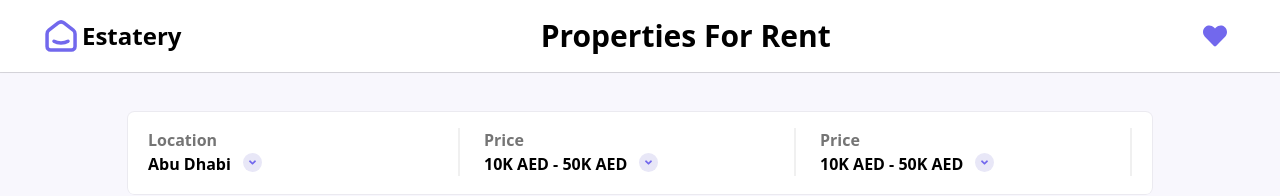
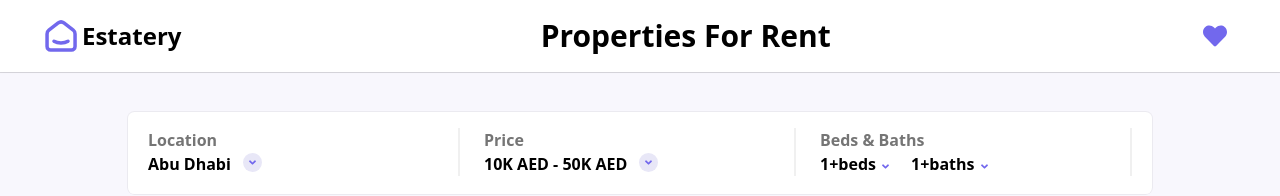
Before and after one commit to pscode22/Real-Estate, a React (Vite) app: page / in a window 1280 px wide. Shown: the top 196 px of the page. Built offline with nearby package versions, Linux system fonts and the light colour scheme.

Commit message:
Beds and baths select

```diff
--- a/src/components/beds-bath.tsx
+++ b/src/components/beds-bath.tsx
@@ -1,9 +1,132 @@
-import React from 'react'
+import { useSearchSettings } from '@/context/app.ctx';
+import { useState } from 'react';
+import { FaAngleDown, FaAngleUp } from 'react-icons/fa';
+import DropdownBox from './ui/dropdown-box';
+import { data } from './lib/data';
+
+type TBlockProps = {
+  children: React.ReactNode;
+  isDropdown: boolean;
+  arrowBtnClick: React.MouseEventHandler<HTMLButtonElement>;
+  name: 'beds' | 'baths';
+  numOfName: number;
+};
+
+const Block = ({
+  children,
+  isDropdown,
+  arrowBtnClick,
+  name,
+  numOfName,
+}: TBlockProps) => (
+  <div className='relative'>
+    <div className="flex">
+      <p className="font-bold text-black w-full">
+        {numOfName}+{name}
+      </p>
+      <button
+        className="border-none p-1 w-max h-max text-primary self-end"
+        style={{ borderRadius: '50%' }}
+        // onClick={() => setDropdown((e) => ({ ...e, beds: !e.beds }))}
+        onClick={arrowBtnClick}
+      >
+        {isDropdown ? <FaAngleUp size={11} /> : <FaAngleDown size={11} />}
+      </button>
+    </div>
+
+    {isDropdown && (
+      <DropdownBox className="w-[50px] top-6 text-center">{children}</DropdownBox>
+    )}
+  </div>
+);
 
 export default function BedsNBaths() {
+  const [isDropdown, setDropdown] = useState<{ beds: boolean; baths: boolean }>(
+    {
+      beds: false,
+      baths: false,
+    }
+  );
+  const { searchSettings, setSearchSettings } = useSearchSettings();
+
+  const handleSelect = ({
+    name,
+    value,
+  }: {
+    name: 'numOfBeds' | 'numOfBaths';
+    value: number;
+  }) => {
+    setSearchSettings((e) => ({ ...e, [name]: value }));
+    if (name === 'numOfBeds') {
+      setDropdown((e) => ({ ...e, beds: false }));
+    } else {
+      setDropdown((e) => ({ ...e, baths: false }));
+    }
+  };
   return (
-    <div>
+    <div className="border-r-2 flex w-full gap-3 border-r-[#f0f0f0] relative">
+      <div>
+        <p className="font-semibold text-secondary">Beds & Baths</p>
+        <div className="flex gap-5">
+          <div className="flex gap-4 align-middle">
+            {/* Number Of Beds */}
+            <Block
+              isDropdown={isDropdown.beds}
+              arrowBtnClick={() =>
+                setDropdown((e) => ({ ...e, beds: !e.beds }))
+              }
+              name={'beds'}
+              numOfName={searchSettings.numOfBeds}
+            >
+              {data[2].items?.map(({ name, value }) => {
+                return (
+                  <div
+                    key={name}
+                    onClick={(e) =>
+                      handleSelect({
+                        name: 'numOfBeds',
+                        value: Number(e.currentTarget.innerText),
+                      })
+                    }
+                    className="py-[10px] px-[5px] font-medium cursor-pointer hover:bg-primary hover:text-white focus:bg-[#e8e7e7] focus:text-primary"
+                    style={{ borderBottom: '2px solid #f0f0f0' }}
+                  >
+                    {value}
+                  </div>
+                );
+              })}
+            </Block>
 
+            {/* Number Of Baths */}
+            <Block
+              isDropdown={isDropdown.baths}
+              arrowBtnClick={() =>
+                setDropdown((e) => ({ ...e, baths: !e.baths }))
+              }
+              name={'baths'}
+              numOfName={searchSettings.numOfBaths}
+            >
+              {data[3].items?.map(({ name, value }) => {
+                return (
+                  <div
+                    key={name}
+                    onClick={(e) =>
+                      handleSelect({
+                        name: 'numOfBaths',
+                        value: Number(e.currentTarget.innerText),
+                      })
+                    }
+                    className="py-[10px] px-[5px] font-medium cursor-pointer hover:bg-primary hover:text-white focus:bg-[#e8e7e7] focus:text-primary"
+                    style={{ borderBottom: '2px solid #f0f0f0' }}
+                  >
+                    {value}
+                  </div>
+                );
+              })}
+            </Block>
+          </div>
+        </div>
+      </div>
     </div>
-  )
+  );
 }
--- a/src/components/property-type.tsx
+++ b/src/components/property-type.tsx
@@ -1,7 +1,7 @@
 import { FaAngleDown, FaAngleUp } from 'react-icons/fa';
 import { useState } from 'react';
 import { useSearchSettings } from '../context/app.ctx';
-import { ELocation, EPropertyType } from '../types/constants';
+import { EPropertyType } from '../types/constants';
 import DropdownBox from './ui/dropdown-box';
 
 export default function PropertyType() {
--- a/src/pages/home.tsx
+++ b/src/pages/home.tsx
@@ -22,8 +22,7 @@ export default function Home() {
       >
         <Location />
         <Price />
-        <Price />
-        {/* <BedsNBaths /> */}
+        <BedsNBaths />
         <PropertyType />
       </section>
 
```
